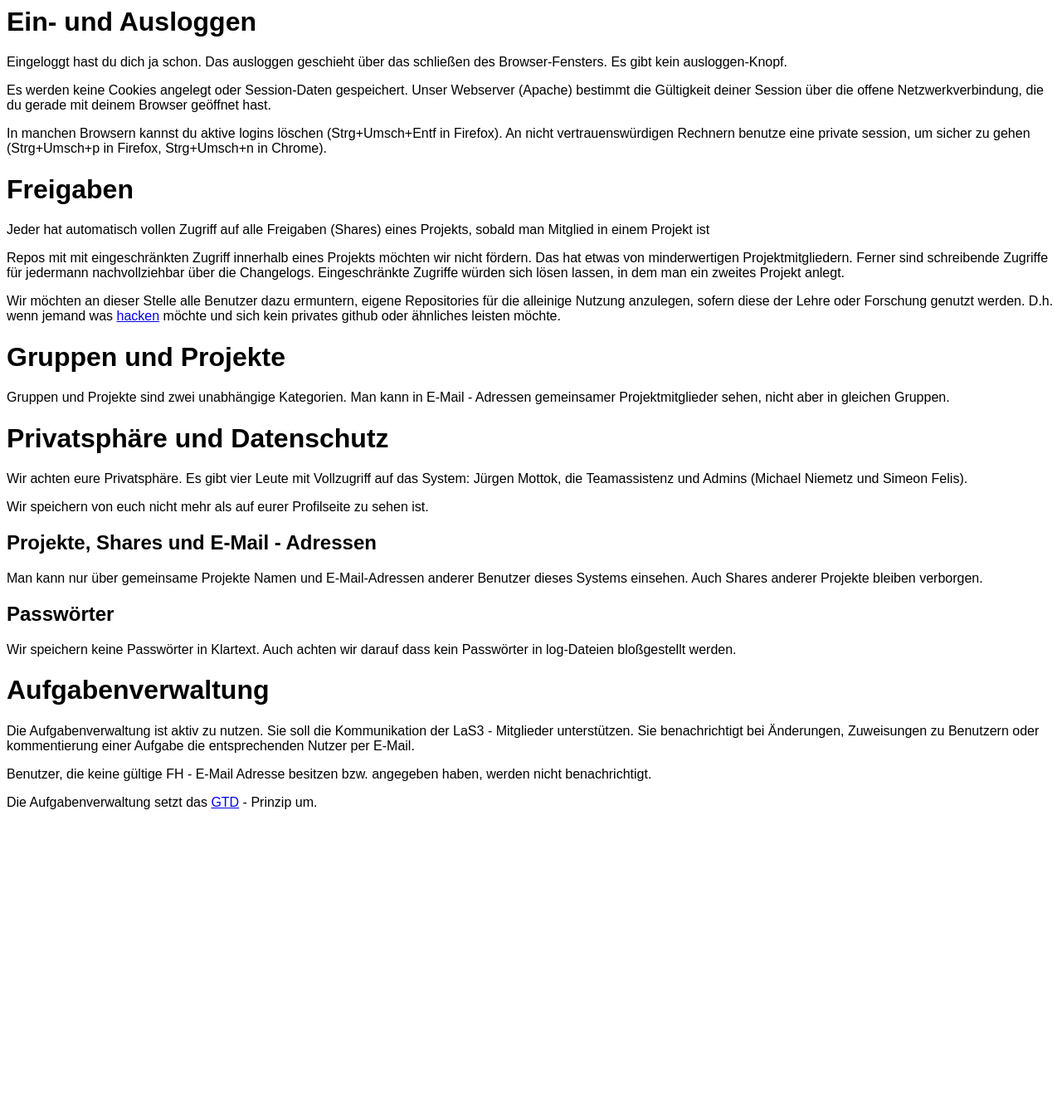
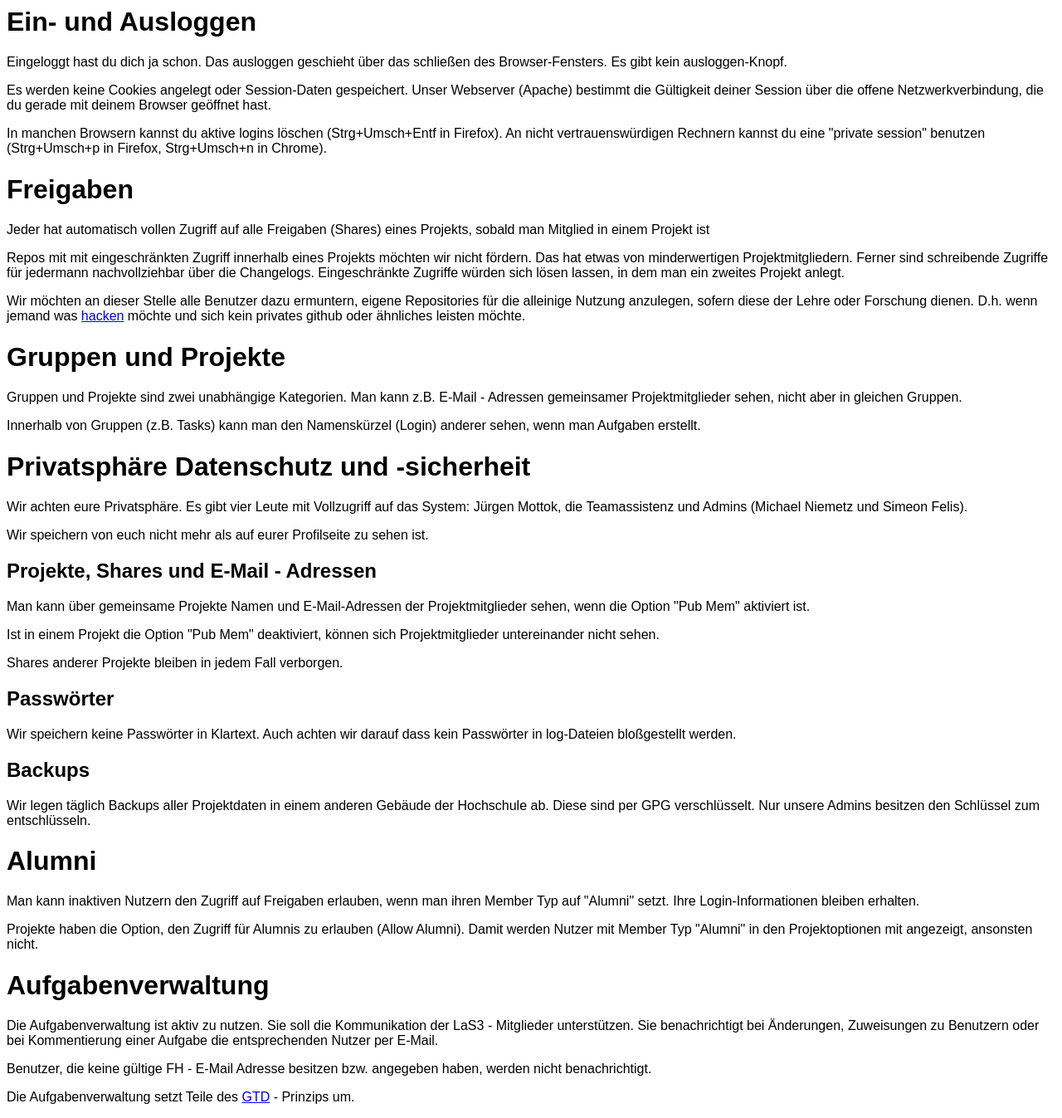
Before and after one commit to simeonfelis/apache_admin, a Django app: template templates/info.html in a window 1280 px wide. Shown: the whole page at 83% size. Before the commit the page ends 975 px from the top, so only its background shows below. Run offline with Django 3.2, Linux system fonts and the light colour scheme; the template is opened without the code that fills it, so the values that code supplies are empty; parts of the project's set-up code (start-up, migrations or seed data) failed here and were passed over.

Commit message:
Updated info site with information about Alumni

```diff
--- a/templates/info.html
+++ b/templates/info.html
@@ -4,7 +4,7 @@
     <h1>Ein- und Ausloggen</h1>
     <p>Eingeloggt hast du dich ja schon. Das ausloggen geschieht über das schließen des Browser-Fensters. Es gibt kein ausloggen-Knopf.</p>
     <p>Es werden keine Cookies angelegt oder Session-Daten gespeichert. Unser Webserver (Apache) bestimmt die Gültigkeit deiner Session über die offene Netzwerkverbindung, die du gerade mit deinem Browser geöffnet hast.</p>
-    <p>In manchen Browsern kannst du aktive logins löschen (Strg+Umsch+Entf in Firefox). An nicht vertrauenswürdigen Rechnern benutze eine private session, um sicher zu gehen (Strg+Umsch+p in Firefox, Strg+Umsch+n in Chrome).</p>
+    <p>In manchen Browsern kannst du aktive logins löschen (Strg+Umsch+Entf in Firefox). An nicht vertrauenswürdigen Rechnern kannst du eine "private session" benutzen (Strg+Umsch+p in Firefox, Strg+Umsch+n in Chrome).</p>
 
     <h1>Freigaben</h1>
 
@@ -12,26 +12,35 @@
 
     <p>Repos mit mit eingeschränkten Zugriff innerhalb eines Projekts möchten wir nicht fördern. Das hat etwas von minderwertigen Projektmitgliedern. Ferner sind schreibende Zugriffe für jedermann nachvollziehbar über die Changelogs. Eingeschränkte Zugriffe würden sich lösen lassen, in dem man ein zweites Projekt anlegt.</p>
 
-    <p>Wir möchten an dieser Stelle alle Benutzer dazu ermuntern, eigene Repositories für die alleinige Nutzung anzulegen, sofern diese der Lehre oder Forschung genutzt werden. D.h. wenn jemand was <a href="http://de.wikipedia.org/wiki/Hacker#Abgrenzung_zum_Begriff_.E2.80.9ACracker.E2.80.99">hacken</a> möchte und sich kein privates github oder ähnliches leisten möchte.</p>
-
+    <p>Wir möchten an dieser Stelle alle Benutzer dazu ermuntern, eigene Repositories für die alleinige Nutzung anzulegen, sofern diese der Lehre oder Forschung dienen. D.h. wenn jemand was <a href="http://de.wikipedia.org/wiki/Hacker#Abgrenzung_zum_Begriff_.E2.80.9ACracker.E2.80.99">hacken</a> möchte und sich kein privates github oder ähnliches leisten möchte.</p>
 
     <h1>Gruppen und Projekte</h1>
-    <p>Gruppen und Projekte sind zwei unabhängige Kategorien. Man kann in E-Mail - Adressen gemeinsamer Projektmitglieder sehen, nicht aber in gleichen Gruppen.</p>
+    <p>Gruppen und Projekte sind zwei unabhängige Kategorien. Man kann z.B. E-Mail - Adressen gemeinsamer Projektmitglieder sehen, nicht aber in gleichen Gruppen.</p>
+    <p>Innerhalb von Gruppen (z.B. Tasks) kann man den Namenskürzel (Login) anderer sehen, wenn man Aufgaben erstellt.</p>
 
-    <h1>Privatsphäre und Datenschutz</h1>
+    <h1>Privatsphäre Datenschutz und -sicherheit</h1>
 
     <p>Wir achten eure Privatsphäre. Es gibt vier Leute mit Vollzugriff auf das System: Jürgen Mottok, die Teamassistenz und Admins (Michael Niemetz und Simeon Felis).</p>
     <p>Wir speichern von euch nicht mehr als auf eurer Profilseite zu sehen ist.</p>
 
     <h2>Projekte, Shares und E-Mail - Adressen</h2>
-    <p>Man kann nur über gemeinsame Projekte Namen und E-Mail-Adressen anderer Benutzer dieses Systems einsehen. Auch Shares anderer Projekte bleiben verborgen.</p>
+    <p>Man kann über gemeinsame Projekte Namen und E-Mail-Adressen der Projektmitglieder sehen, wenn die Option "Pub Mem" aktiviert ist.</p>
+    <p>Ist in einem Projekt die Option "Pub Mem" deaktiviert, können sich Projektmitglieder untereinander nicht sehen.</p>
+    <p>Shares anderer Projekte bleiben in jedem Fall verborgen.</p>
 
     <h2>Passwörter</h2>
     <p>Wir speichern keine Passwörter in Klartext. Auch achten wir darauf dass kein Passwörter in log-Dateien bloßgestellt werden.</p>
 
+    <h2>Backups</h2>
+    <p>Wir legen täglich Backups aller Projektdaten in einem anderen Gebäude der Hochschule ab. Diese sind per GPG verschlüsselt. Nur unsere Admins besitzen den Schlüssel zum entschlüsseln.<p>
+
+    <h1>Alumni</h1>
+    <p>Man kann inaktiven Nutzern den Zugriff auf Freigaben erlauben, wenn man ihren Member Typ auf "Alumni" setzt. Ihre Login-Informationen bleiben erhalten.</p>
+    <p>Projekte haben die Option, den Zugriff für Alumnis zu erlauben (Allow Alumni). Damit werden Nutzer mit Member Typ "Alumni" in den Projektoptionen mit angezeigt, ansonsten nicht.</p>
+
     <h1>Aufgabenverwaltung</h1>
-    <p>Die Aufgabenverwaltung ist aktiv zu nutzen. Sie soll die Kommunikation der LaS3 - Mitglieder unterstützen. Sie benachrichtigt bei Änderungen, Zuweisungen zu Benutzern oder kommentierung einer Aufgabe die entsprechenden Nutzer per E-Mail.<p>
+    <p>Die Aufgabenverwaltung ist aktiv zu nutzen. Sie soll die Kommunikation der LaS3 - Mitglieder unterstützen. Sie benachrichtigt bei Änderungen, Zuweisungen zu Benutzern oder bei Kommentierung einer Aufgabe die entsprechenden Nutzer per E-Mail.<p>
     <p>Benutzer, die keine gültige FH - E-Mail Adresse besitzen bzw. angegeben haben, werden nicht benachrichtigt.</p>
-    <p>Die Aufgabenverwaltung setzt das <a href="http://en.wikipedia.org/wiki/Getting_Things_Done">GTD</a> - Prinzip um.</p>
+    <p>Die Aufgabenverwaltung setzt Teile des <a href="http://en.wikipedia.org/wiki/Getting_Things_Done">GTD</a> - Prinzips um.</p>
 
 {% endblock %}
```
